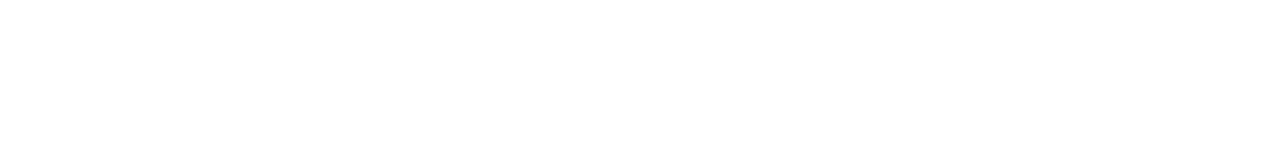
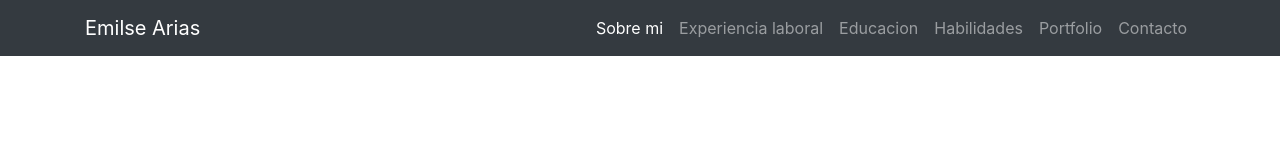
Before and after one commit to earias08/cv-1a, a plain HTML site: page index.html in a window 1280 px wide. Drawn offline with nearby package versions, Linux system fonts and the light colour scheme.

Commit message:
Se agrego el navbar

```diff
--- a/index.html
+++ b/index.html
@@ -13,8 +13,40 @@
 </head>
 
 <body>
-
-
+    <header>
+        <nav class="navbar navbar-expand-lg navbar-dark bg-dark">
+            <div class="container">
+                <a class="navbar-brand" href="#">Emilse Arias</a>
+                <button class="navbar-toggler" type="button" data-toggle="collapse"
+                    data-target="#navbarSupportedContent" aria-controls="navbarSupportedContent" aria-expanded="false"
+                    aria-label="Toggle navigation">
+                    <span class="navbar-toggler-icon"></span>
+                </button>
+                <div class="collapse navbar-collapse" id="navbarSupportedContent">
+                    <ul class="navbar-nav ml-auto">
+                        <li class="nav-item active">
+                            <a class="nav-link" href="#">Sobre mi</a>
+                        </li>
+                        <li class="nav-item">
+                            <a class="nav-link" href="#">Experiencia laboral</a>
+                        </li>
+                        <li class="nav-item">
+                            <a class="nav-link" href="#">Educacion</a>
+                        </li>
+                        <li class="nav-item">
+                            <a class="nav-link" href="#">Habilidades</a>
+                        </li>
+                        <li class="nav-item">
+                            <a class="nav-link" href="#">Portfolio</a>
+                        </li>
+                        <li class="nav-item">
+                            <a class="nav-link" href="#">Contacto</a>
+                        </li>
+                    </ul>
+                </div>
+            </div>
+        </nav>
+    </header>
     <script src="https://code.jquery.com/jquery-3.4.1.slim.min.js"
         integrity="sha384-J6qa4849blE2+poT4WnyKhv5vZF5SrPo0iEjwBvKU7imGFAV0wwj1yYfoRSJoZ+n"
         crossorigin="anonymous"></script>
```
